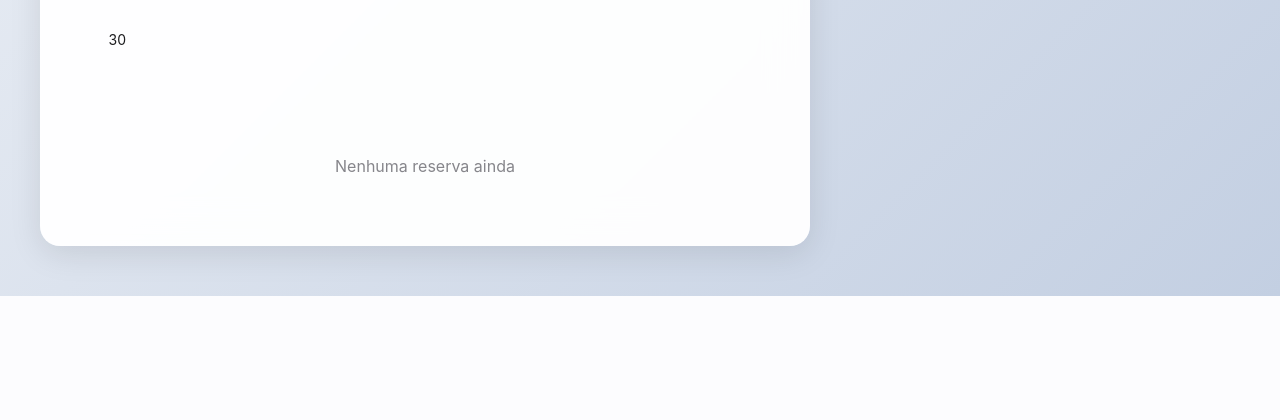
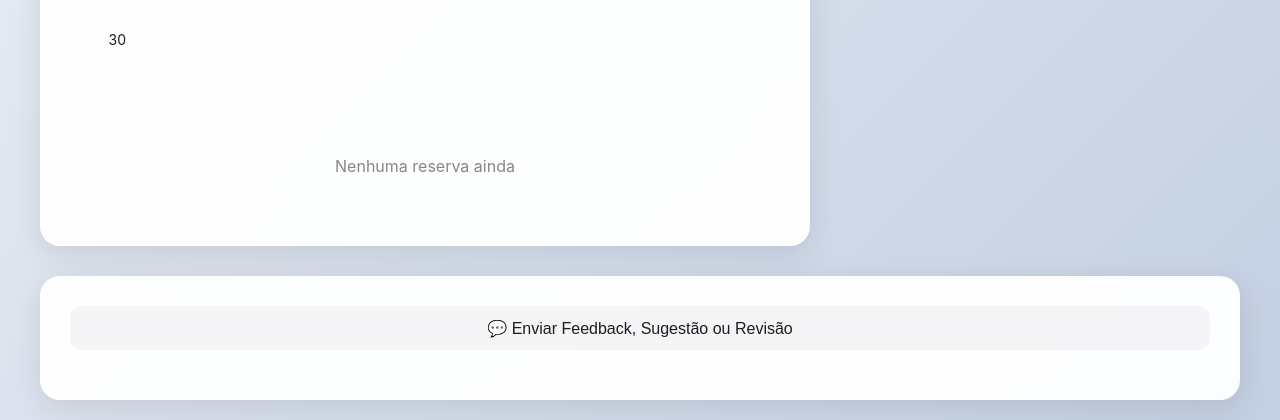
Before and after one commit to jmmagalhaes7-crypto/reservas-pdl, a Flask app: page / in a window 1280 px wide. Shown: the part 874-1294 px from the top of the page. Before the commit the page ends 1170 px from the top, so only its background shows below. Run offline with Flask 3, Linux system fonts and the light colour scheme; data that the repository does not hold is empty.

Commit message:
Add feedback form and ensure data persistence across deploys

```diff
--- a/app.py
+++ b/app.py
@@ -5,8 +5,9 @@ import os
 
 app = Flask(__name__)
 
-# File to store reservations
+# Files to store data
 RESERVATIONS_FILE = 'reservations.json'
+FEEDBACK_FILE = 'feedback.json'
 
 def load_reservations():
     """Load reservations from JSON file"""
@@ -19,6 +20,18 @@ def save_reservations(reservations):
     """Save reservations to JSON file"""
     with open(RESERVATIONS_FILE, 'w', encoding='utf-8') as f:
         json.dump(reservations, f, indent=2, ensure_ascii=False)
+
+def load_feedback():
+    """Load feedback from JSON file"""
+    if os.path.exists(FEEDBACK_FILE):
+        with open(FEEDBACK_FILE, 'r', encoding='utf-8') as f:
+            return json.load(f)
+    return []
+
+def save_feedback(feedback):
+    """Save feedback to JSON file"""
+    with open(FEEDBACK_FILE, 'w', encoding='utf-8') as f:
+        json.dump(feedback, f, indent=2, ensure_ascii=False)
 
 def validate_dates(start_date, end_date):
     """Validate that start date is before end date"""
@@ -139,5 +152,35 @@ def update_reservation(reservation_id):
     save_reservations(reservations)
     return jsonify(reservation), 200
 
+@app.route('/api/feedback', methods=['GET'])
+def get_feedback():
+    """Get all feedback (optional - for admin review)"""
+    feedback = load_feedback()
+    return jsonify(feedback)
+
+@app.route('/api/feedback', methods=['POST'])
+def create_feedback():
+    """Create a new feedback/review/suggestion"""
+    data = request.json
+
+    # Validate required fields
+    if not data.get('message'):
+        return jsonify({'error': 'Message is required'}), 400
+
+    # Create new feedback
+    new_feedback = {
+        'id': str(int(datetime.now().timestamp() * 1000)),
+        'name': data.get('name', 'Anónimo'),
+        'message': data['message'],
+        'type': data.get('type', 'suggestion'),  # review, suggestion, bug, other
+        'created_at': datetime.now().isoformat()
+    }
+
+    feedback = load_feedback()
+    feedback.append(new_feedback)
+    save_feedback(feedback)
+
+    return jsonify(new_feedback), 201
+
 if __name__ == '__main__':
     app.run(debug=True, host='0.0.0.0', port=5001)
--- a/templates/index.html
+++ b/templates/index.html
@@ -481,6 +481,81 @@
             padding: 40px;
             color: #86868b;
         }
+
+        .feedback-section {
+            background: rgba(255, 255, 255, 0.95);
+            backdrop-filter: blur(20px);
+            border-radius: 20px;
+            padding: 30px;
+            box-shadow: 0 8px 32px rgba(0, 0, 0, 0.1);
+            margin-top: 30px;
+        }
+
+        @media (max-width: 768px) {
+            .feedback-section {
+                padding: 20px;
+                border-radius: 16px;
+                margin-top: 20px;
+            }
+        }
+
+        .feedback-toggle {
+            background: #f5f5f7;
+            border: none;
+            border-radius: 12px;
+            padding: 12px 20px;
+            font-size: 16px;
+            font-weight: 500;
+            cursor: pointer;
+            transition: all 0.2s ease;
+            color: #1d1d1f;
+            width: 100%;
+            margin-bottom: 20px;
+            touch-action: manipulation;
+            min-height: 44px;
+        }
+
+        .feedback-toggle:hover {
+            background: #e5e5e7;
+        }
+
+        .feedback-form-container {
+            max-height: 0;
+            overflow: hidden;
+            transition: max-height 0.3s ease;
+        }
+
+        .feedback-form-container.open {
+            max-height: 1000px;
+        }
+
+        select {
+            width: 100%;
+            padding: 12px 16px;
+            border: 1px solid #d2d2d7;
+            border-radius: 12px;
+            font-size: 16px;
+            font-family: inherit;
+            transition: all 0.2s ease;
+            background: #f5f5f7;
+            -webkit-appearance: none;
+            appearance: none;
+            cursor: pointer;
+        }
+
+        @media (max-width: 768px) {
+            select {
+                padding: 14px 16px;
+                font-size: 16px;
+                min-height: 44px;
+            }
+        }
+
+        select:focus {
+            outline: none;
+            border-color: #007aff;
+            background: white;
+        }
     </style>
 </head>
 <body>
@@ -522,6 +597,35 @@
                         <textarea id="notes" name="notes" placeholder="Alguma informação adicional..."></textarea>
                     </div>
                     <button type="submit" class="button">Criar Reserva</button>
+                </form>
+            </div>
+        </div>
+
+        <div class="feedback-section">
+            <button class="feedback-toggle" onclick="toggleFeedbackForm()" id="feedbackToggle">
+                💬 Enviar Feedback, Sugestão ou Revisão
+            </button>
+            <div class="feedback-form-container" id="feedbackFormContainer">
+                <h2 class="section-title">Feedback</h2>
+                <form id="feedbackForm">
+                    <div class="form-group">
+                        <label for="feedback_name">Nome (opcional)</label>
+                        <input type="text" id="feedback_name" name="feedback_name" placeholder="Seu nome">
+                    </div>
+                    <div class="form-group">
+                        <label for="feedback_type">Tipo</label>
+                        <select id="feedback_type" name="feedback_type" required>
+                            <option value="suggestion">Sugestão</option>
+                            <option value="review">Revisão/Comentário</option>
+                            <option value="bug">Problema/Bug</option>
+                            <option value="other">Outro</option>
+                        </select>
+                    </div>
+                    <div class="form-group">
+                        <label for="feedback_message">Mensagem</label>
+                        <textarea id="feedback_message" name="feedback_message" required placeholder="Escreva aqui o seu feedback, sugestão ou comentário..." rows="5"></textarea>
+                    </div>
+                    <button type="submit" class="button">Enviar Feedback</button>
                 </form>
             </div>
         </div>
@@ -733,6 +837,56 @@
         document.getElementById('start_date').min = today;
         document.getElementById('end_date').min = today;
 
+        // Feedback form toggle
+        function toggleFeedbackForm() {
+            const container = document.getElementById('feedbackFormContainer');
+            const toggle = document.getElementById('feedbackToggle');
+            container.classList.toggle('open');
+            if (container.classList.contains('open')) {
+                toggle.textContent = '💬 Ocultar Formulário de Feedback';
+            } else {
+                toggle.textContent = '💬 Enviar Feedback, Sugestão ou Revisão';
+            }
+        }
+
+        // Submit feedback
+        async function submitFeedback(data) {
+            try {
+                const response = await fetch('/api/feedback', {
+                    method: 'POST',
+                    headers: {
+                        'Content-Type': 'application/json',
+                    },
+                    body: JSON.stringify(data),
+                });
+
+                if (!response.ok) {
+                    const error = await response.json();
+                    throw new Error(error.error || 'Erro ao enviar feedback');
+                }
+
+                const newFeedback = await response.json();
+                document.getElementById('feedbackForm').reset();
+                showAlert('Feedback enviado com sucesso! Obrigado!');
+                toggleFeedbackForm(); // Close form after submission
+            } catch (error) {
+                showAlert(error.message, 'error');
+            }
+        }
+
+        document.getElementById('feedbackForm').addEventListener('submit', async (e) => {
+            e.preventDefault();
+
+            const formData = new FormData(e.target);
+            const data = {
+                name: formData.get('feedback_name') || '',
+                type: formData.get('feedback_type'),
+                message: formData.get('feedback_message'),
+            };
+
+            await submitFeedback(data);
+        });
+
         // Initialize
         loadReservations();
         renderCalendar();
```
Also changed, not shown: DATA_PERSISTENCE.md (added, +37 -0 lines), 1 other file.
